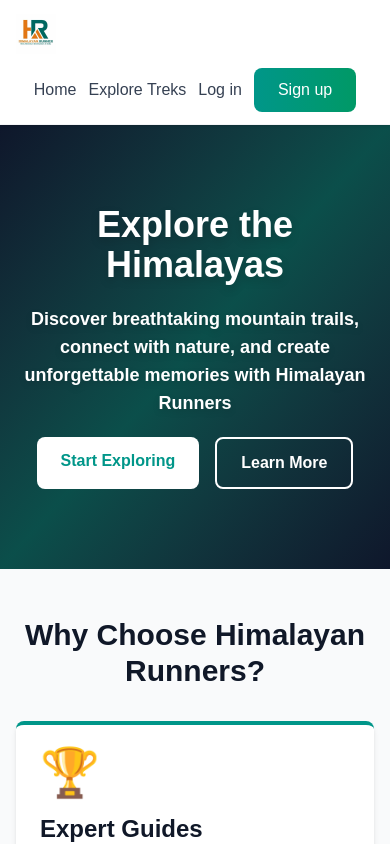
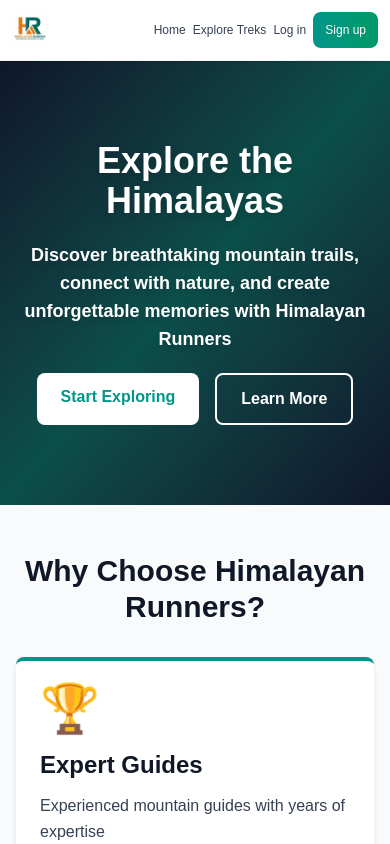
Before and after one commit to sharshith241-pls/himalyanRNR, a Next.js app: page / in a window 390 px wide. Shown: the top 844 px of the page. Built offline with nearby package versions, Linux system fonts and the light colour scheme; no server answers; the database is empty.

Commit message:
Tighten mobile navigation layout

```diff
--- a/app/globals.css
+++ b/app/globals.css
@@ -27,23 +27,42 @@ textarea {
 }
 
 @media (max-width: 640px) {
-  nav > div {
-    gap: 0.75rem;
-    flex-wrap: wrap;
+  .site-nav-inner {
+    gap: 0.5rem;
+    flex-wrap: nowrap;
+    padding-left: 0.75rem;
+    padding-right: 0.75rem;
   }
 
-  nav > div > div:last-child {
-    width: 100%;
-    justify-content: center;
-    flex-wrap: wrap;
-    gap: 0.75rem;
+  .site-nav-logo {
+    flex: 0 0 auto;
   }
 
-  nav a,
-  nav button {
-    min-height: 2.75rem;
+  .site-nav-logo img {
+    height: 2.25rem;
+    width: auto;
+  }
+
+  .site-nav-links {
+    min-width: 0;
+    flex: 1 1 auto;
+    justify-content: flex-end;
+    gap: 0.45rem;
+    flex-wrap: nowrap;
+    white-space: nowrap;
+  }
+
+  .site-nav-links > a,
+  .site-nav-links > button {
+    min-height: 2.25rem;
     display: inline-flex;
     align-items: center;
+    font-size: 0.75rem;
+  }
+
+  .site-nav-links > a:last-child {
+    padding-left: 0.75rem;
+    padding-right: 0.75rem;
   }
 }
 
--- a/app/page.tsx
+++ b/app/page.tsx
@@ -145,8 +145,8 @@ export default function HomePage() {
 
       {/* Navigation */}
       <nav className="bg-white/80 backdrop-blur-md shadow-sm sticky top-0 z-50 border-b border-gray-100">
-        <div className="max-w-7xl mx-auto px-4 py-3 sm:py-4 flex justify-between items-center">
-          <Link href="/" className="flex items-center hover:opacity-80 transition">
+        <div className="site-nav-inner max-w-7xl mx-auto px-4 py-3 sm:py-4 flex justify-between items-center">
+          <Link href="/" className="site-nav-logo flex items-center hover:opacity-80 transition">
             <img
               src="/himalayan_runners_logo.jpeg"
               alt="Himalayan Runners Logo"
@@ -154,7 +154,7 @@ export default function HomePage() {
             />
           </Link>
 
-          <div className="flex gap-6 items-center">
+          <div className="site-nav-links flex gap-6 items-center">
             <Link href="/" className="text-gray-700 hover:text-teal-600 font-medium transition">
               Home
             </Link>
--- a/app/treks/[id]/page.tsx
+++ b/app/treks/[id]/page.tsx
@@ -146,12 +146,12 @@ export default function TrekDetailPage() {
     <div className="min-h-screen bg-white">
       {/* Navigation */}
       <nav className="bg-white/80 backdrop-blur-md shadow-sm sticky top-0 z-50 border-b border-gray-100">
-        <div className="max-w-7xl mx-auto px-4 py-3 sm:py-4 flex justify-between items-center">
-          <Link href="/" className="flex items-center gap-3 hover:opacity-80 transition">
+        <div className="site-nav-inner max-w-7xl mx-auto px-4 py-3 sm:py-4 flex justify-between items-center">
+          <Link href="/" className="site-nav-logo flex items-center gap-3 hover:opacity-80 transition">
             <img src="/himalayan_runners_logo.jpeg" alt="Himalayan Runners" className="h-10 sm:h-12 w-auto object-contain" />
           </Link>
 
-          <div className="flex gap-3 sm:gap-6 items-center flex-wrap justify-end">
+          <div className="site-nav-links flex gap-3 sm:gap-6 items-center flex-wrap justify-end">
             <Link href="/" className="text-gray-700 hover:text-teal-600 font-medium transition">
               Home
             </Link>
--- a/app/treks/page.tsx
+++ b/app/treks/page.tsx
@@ -160,12 +160,12 @@ export default function TreksPage() {
     <div className="min-h-screen bg-white">
       {/* Navigation */}
       <nav className="bg-white/80 backdrop-blur-md shadow-sm sticky top-0 z-50 border-b border-gray-100">
-        <div className="max-w-7xl mx-auto px-4 py-3 sm:py-4 flex justify-between items-center">
-          <Link href="/" className="flex items-center gap-3 hover:opacity-80 transition">
+        <div className="site-nav-inner max-w-7xl mx-auto px-4 py-3 sm:py-4 flex justify-between items-center">
+          <Link href="/" className="site-nav-logo flex items-center gap-3 hover:opacity-80 transition">
             <img src="/himalayan_runners_logo.jpeg" alt="Himalayan Runners" className="h-10 sm:h-12 w-auto object-contain" />
           </Link>
 
-          <div className="flex gap-6 items-center">
+          <div className="site-nav-links flex gap-6 items-center">
             <Link href="/" className="text-gray-700 hover:text-teal-600 font-medium transition">
               Home
             </Link>
```
